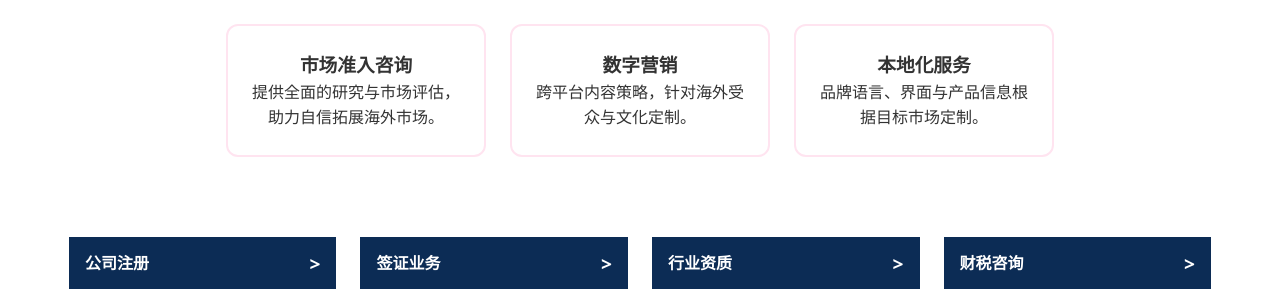
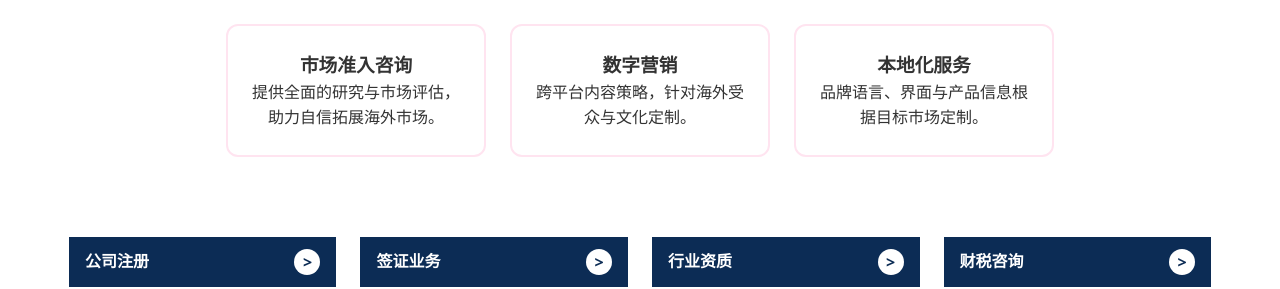
Before and after one commit to richardleo613/qicheng-official-site, a plain HTML site: page index.html in a window 1280 px wide. Shown: the part 959-1248 px from the top of the page. Drawn offline with Linux system fonts and the light colour scheme.

Commit message:
refine service arrow style to white circular button

```diff
--- a/assets/style.css
+++ b/assets/style.css
@@ -372,8 +372,22 @@ img {
 }
 
 .service-header .arrow {
-  font-size: 1.2rem;
-  color: #fff;
+  font-size: 1rem;
+  background-color: white;
+  color: #0c2c55;
+  width: 26px;
+  height: 26px;
+  line-height: 26px;
+  text-align: center;
+  border-radius: 50%;
+  font-weight: bold;
+  display: inline-block;
+  transition: background-color 0.3s ease, transform 0.2s ease;
+}
+
+.service-header .arrow:hover {
+  background-color: #e6f2ff;
+  transform: scale(1.1);
 }
 
 .service-card img {
```
